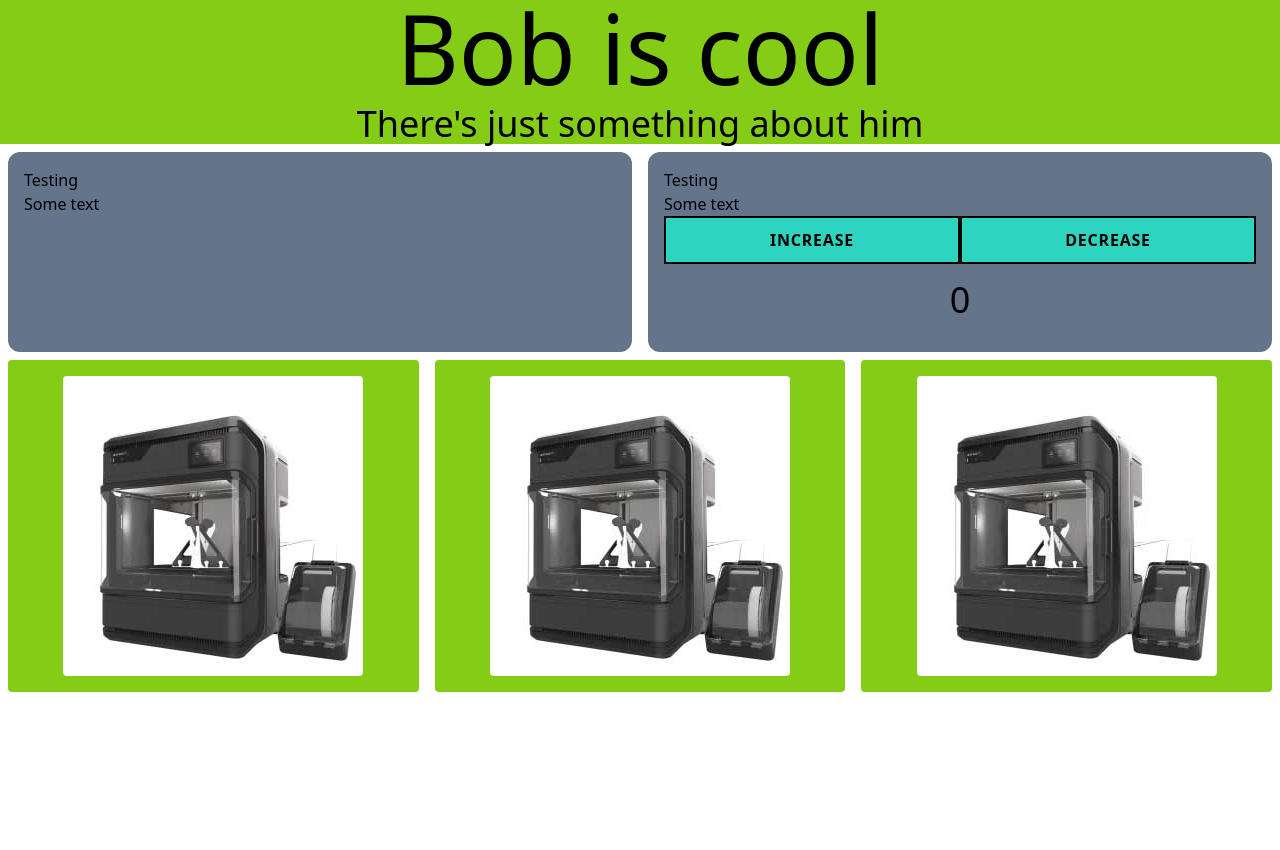
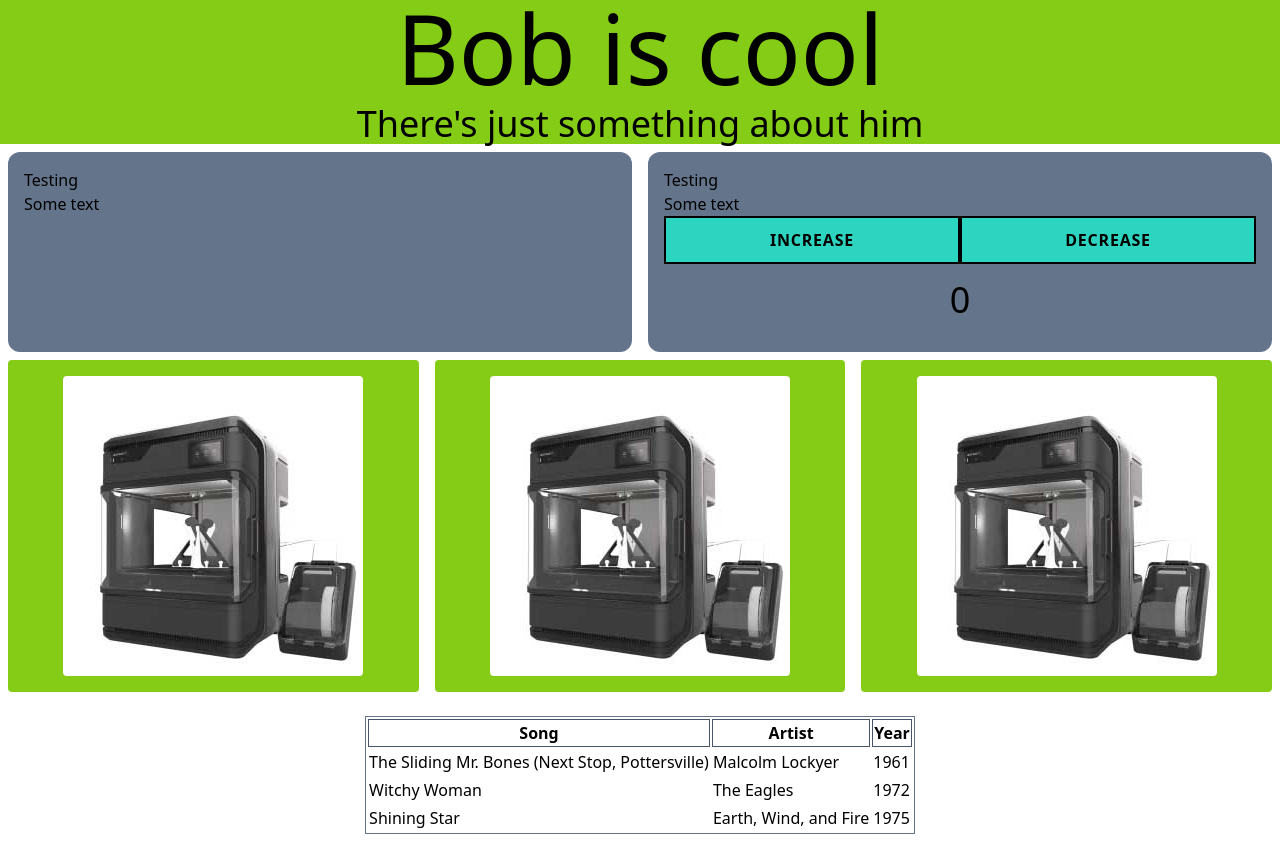
Before and after one commit to 3D-Coded/ViteTest, a React (Vite) app: page / in a window 1280 px wide. Before the commit the page ends 800 px from the top, so only its background shows below. Built offline with nearby package versions, Linux system fonts and the light colour scheme.

Commit message:
adding table

```diff
--- a/src/App.jsx
+++ b/src/App.jsx
@@ -1,6 +1,7 @@
 import Header from "./components/Header";
 import Gallery from "./components/Gallery";
 import { useState } from "react";
+import Table from "./components/Table";
 
 function App() {
   const [count, setCount] = useState(0);
@@ -38,6 +39,11 @@ function App() {
         </div>
       </section>
       <Gallery />
+      <div className="flex justify-center">
+        <div className="p-4">
+          <Table />
+        </div>
+      </div>
     </>
   );
 }
--- /dev/null
+++ b/src/components/Table.jsx
@@ -0,0 +1,32 @@
+export default function Table() {
+  return (
+    <>
+      <table className="border-separate border border-slate-500">
+        <thead className="p-4">
+          <tr>
+            <th className="border border-slate-600">Song</th>
+            <th className="border border-slate-600">Artist</th>
+            <th className="border border-slate-600">Year</th>
+          </tr>
+        </thead>
+        <tbody>
+          <tr>
+            <td>The Sliding Mr. Bones (Next Stop, Pottersville)</td>
+            <td>Malcolm Lockyer</td>
+            <td>1961</td>
+          </tr>
+          <tr>
+            <td>Witchy Woman</td>
+            <td>The Eagles</td>
+            <td>1972</td>
+          </tr>
+          <tr>
+            <td>Shining Star</td>
+            <td>Earth, Wind, and Fire</td>
+            <td>1975</td>
+          </tr>
+        </tbody>
+      </table>
+    </>
+  );
+}
```
